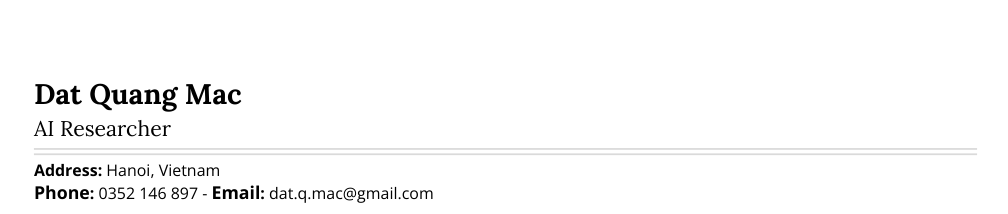
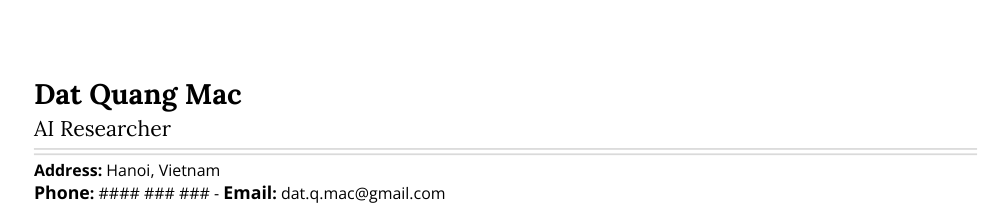
Before and after one commit to DatMac/Resume, a plain HTML site: page index.html in a window 1280 px wide. Shown: the top 214 px of the page, without its empty margins (45-1053 px from the left). Drawn offline with nearby package versions, Linux system fonts and the light colour scheme.

Commit message:
Update index.html

```diff
--- a/index.html
+++ b/index.html
@@ -35,7 +35,7 @@
     </div>
     <div>
     <span class="txt-bold"><span id="DOCDATAINFO_CPHN" class="xslt_static_change">Phone</span><span>: </span></span>
-    <span id="9a4bbc1a-7dee-487e-bb5b-4aa8a3c26c1dHPHN0">0352 146 897</span>
+    <span id="9a4bbc1a-7dee-487e-bb5b-4aa8a3c26c1dHPHN0">#### ### ###</span>
     <span id="9a4bbc1a-7dee-487e-bb5b-4aa8a3c26c1dCPHN0"></span>
     <span> - </span>
     <span class="txt-bold"><span id="DOCDATAINFO_EMAI" class="xslt_static_change">Email</span><span>: </span></span>
```
